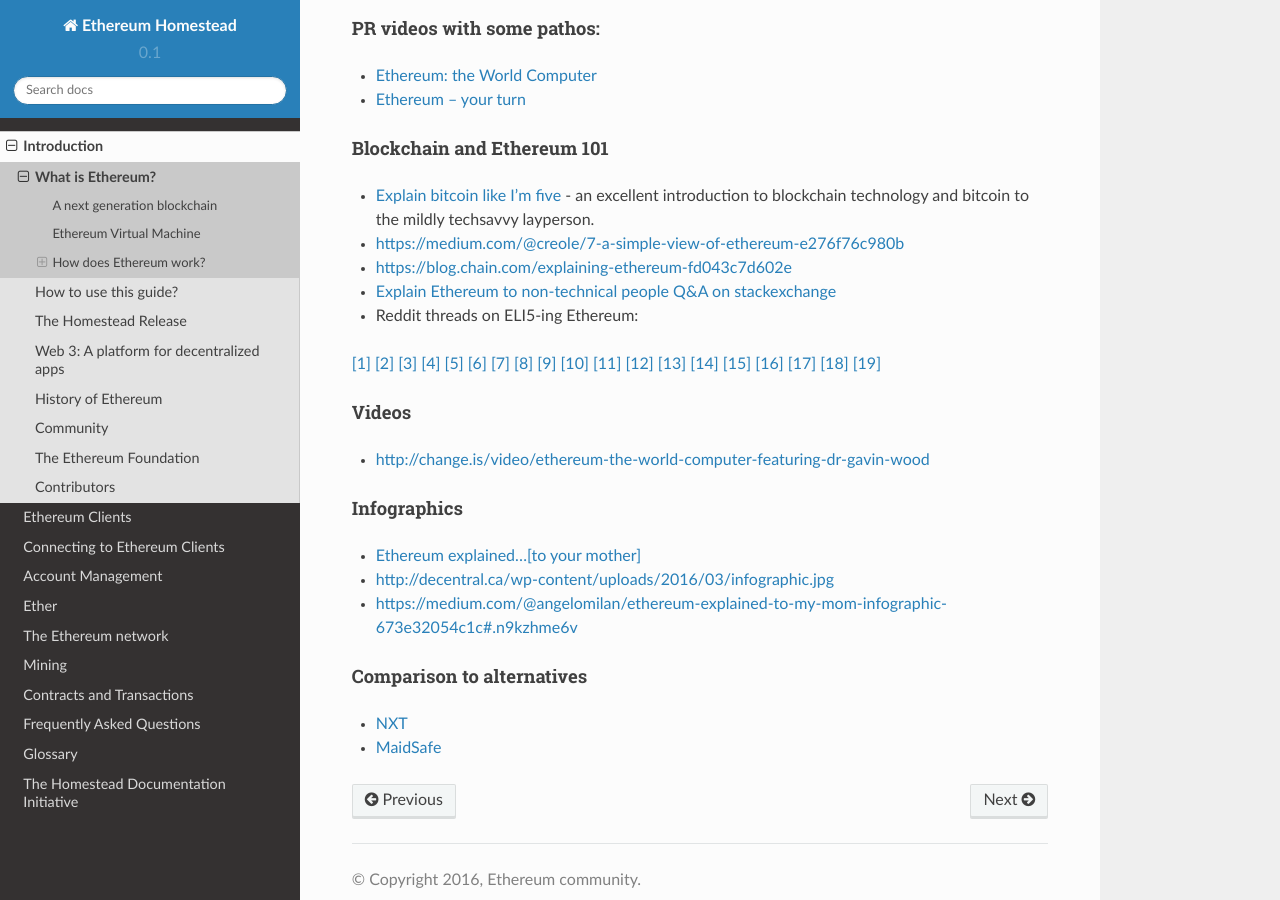
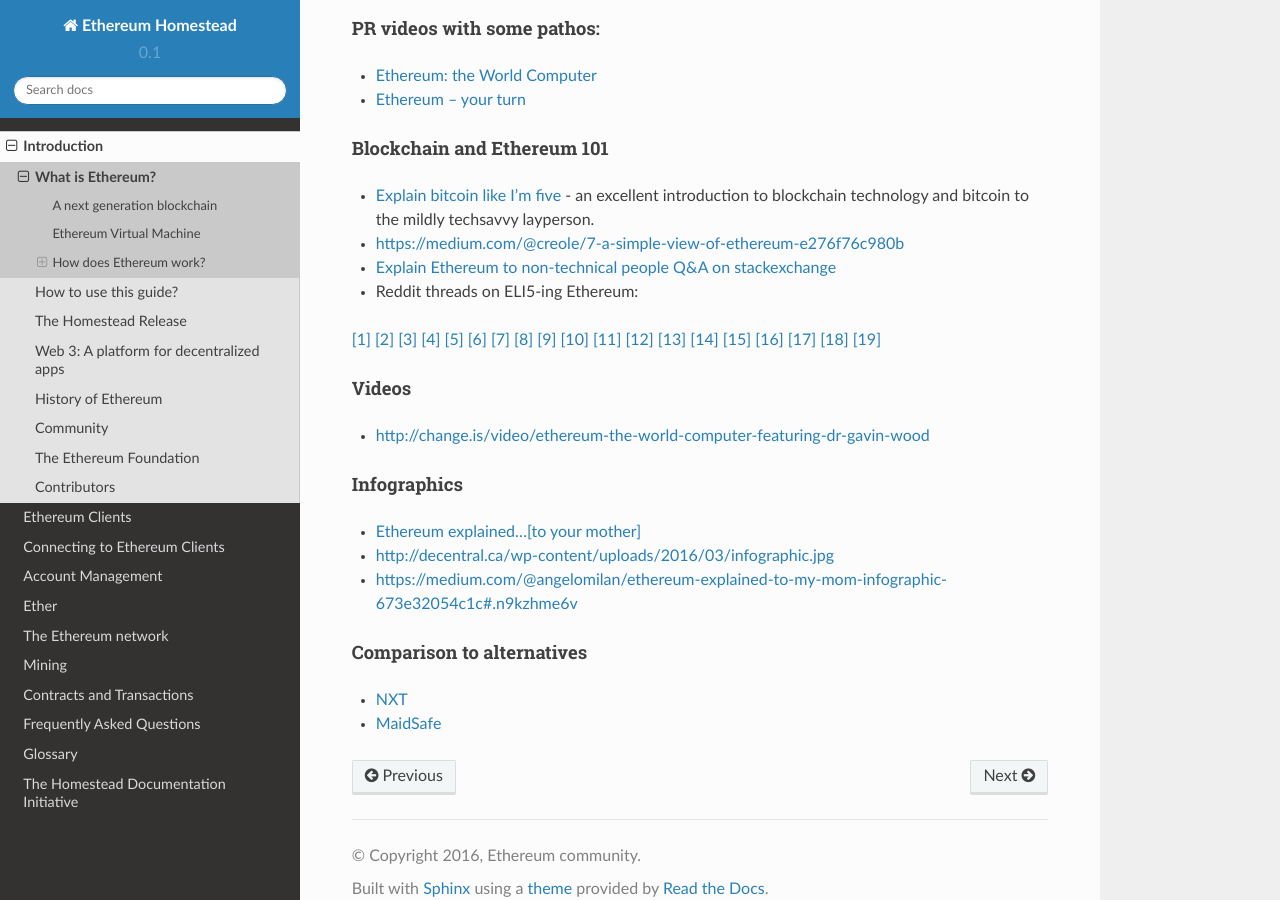
Before and after one commit to ethereum/homestead-guide, a Sphinx documentation site: the page built from source/introduction/what-is-ethereum.rst, in a window 1280 px wide and 900 px high, scrolled down 3242 px. Built offline with Sphinx 7.4.7 and the Read the Docs theme 2.0.0, drawn with Linux system fonts in a browser that asks for light colours; some of the changed lines change nothing that is shown.

Commit message:
Remove no longer existing blog post link

```diff
--- a/source/introduction/what-is-ethereum.rst
+++ b/source/introduction/what-is-ethereum.rst
@@ -69,8 +69,6 @@
 
 * `Explain bitcoin like I'm five <https://medium.com/@nik5ter/explain-bitcoin-like-im-five-73b4257ac833>`_ - an excellent introduction to blockchain technology and bitcoin to the mildly techsavvy layperson.
 * https://medium.com/@creole/7-a-simple-view-of-ethereum-e276f76c980b
-* https://blog.chain.com/explaining-ethereum-fd043c7d602e
-
 * `Explain Ethereum to non-technical people Q&A on stackexchange <http://ethereum.stackexchange.com/questions/45/how-would-i-explain-ethereum-to-a-non-technical-friend>`_
 * Reddit threads on ELI5-ing Ethereum:
 
```
